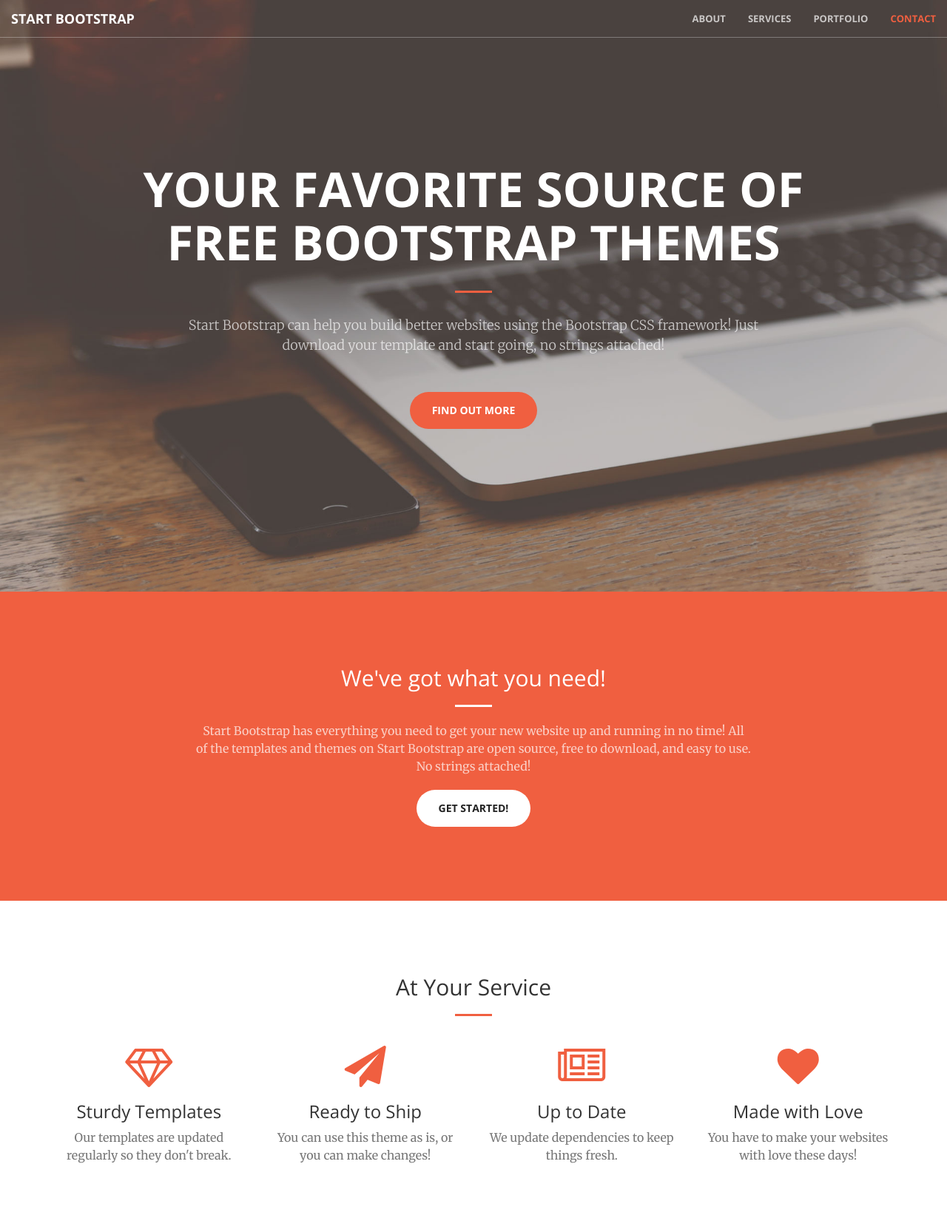
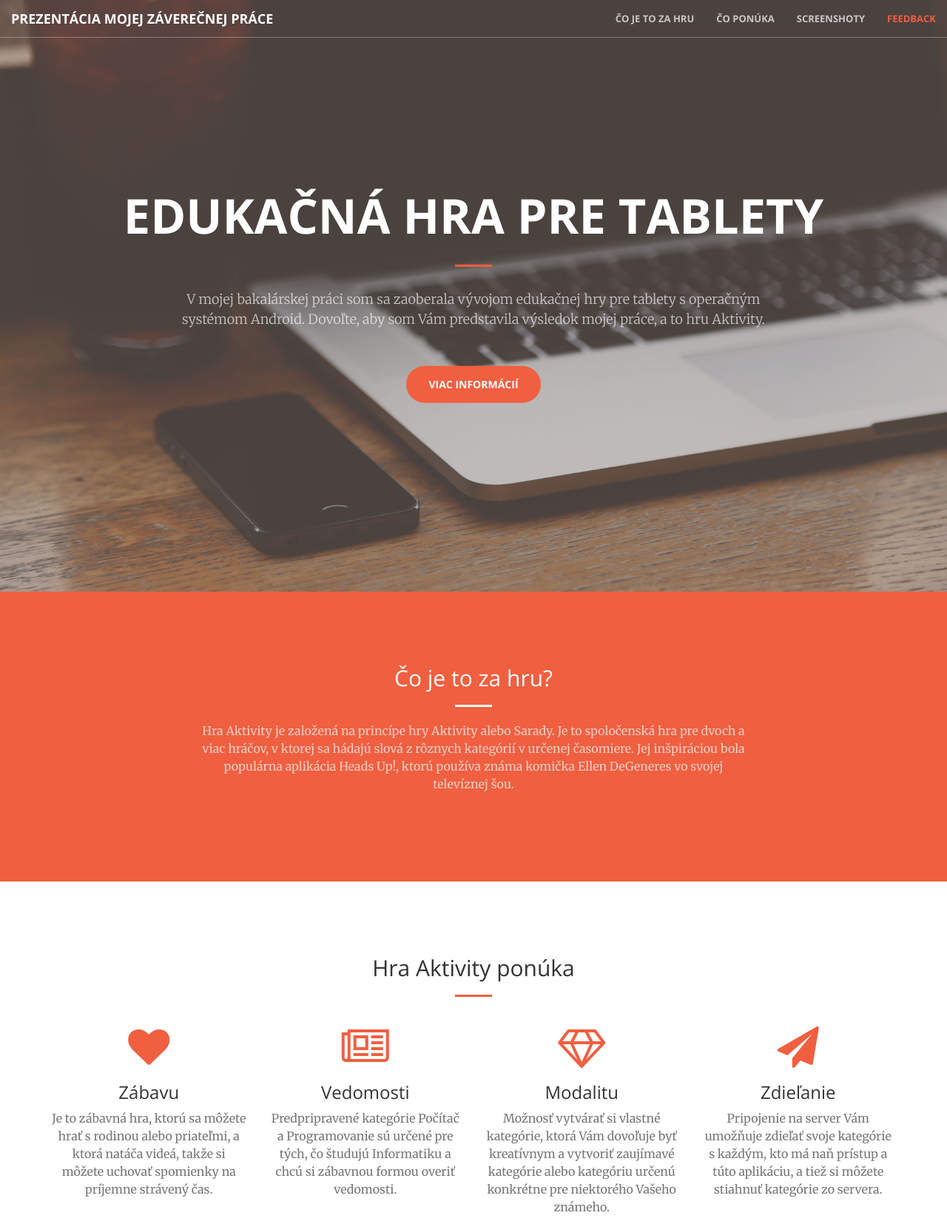
Before and after one commit to VeronikaVanova/PrezentaciaMojejZaverecnejPrace, a plain HTML site: page Stranka/public_html/index.html in a window 1280 px wide. Shown: the top 1647 px of the page at 74% size. Drawn offline with nearby package versions, Linux system fonts and the light colour scheme.

Commit message:
prepísané texty

```diff
--- a/Stranka/public_html/index.html
+++ b/Stranka/public_html/index.html
@@ -9,7 +9,7 @@
     <meta name="description" content="">
     <meta name="author" content="">
 
-    <title>Creative - Start Bootstrap Theme</title>
+    <title>Edukačná hra pre tablety</title>
 
     <!-- Bootstrap Core CSS -->
     <link rel="stylesheet" href="css/bootstrap.min.css" type="text/css">
@@ -46,23 +46,23 @@
                     <span class="icon-bar"></span>
                     <span class="icon-bar"></span>
                 </button>
-                <a class="navbar-brand page-scroll" href="#page-top">Start Bootstrap</a>
+                <a class="navbar-brand page-scroll" href="#page-top">Prezentácia mojej záverečnej práce</a>
             </div>
 
             <!-- Collect the nav links, forms, and other content for toggling -->
             <div class="collapse navbar-collapse" id="bs-example-navbar-collapse-1">
                 <ul class="nav navbar-nav navbar-right">
                     <li>
-                        <a class="page-scroll" href="#about">About</a>
+                        <a class="page-scroll" href="#about">Čo je to za hru</a>
                     </li>
                     <li>
-                        <a class="page-scroll" href="#services">Services</a>
+                        <a class="page-scroll" href="#services">Čo ponúka</a>
                     </li>
                     <li>
-                        <a class="page-scroll" href="#portfolio">Portfolio</a>
+                        <a class="page-scroll" href="#portfolio">Screenshoty</a>
                     </li>
                     <li>
-                        <a class="page-scroll" href="#contact">Contact</a>
+                        <a class="page-scroll" href="#contact">Feedback</a>
                     </li>
                 </ul>
             </div>
@@ -74,10 +74,10 @@
     <header>
         <div class="header-content">
             <div class="header-content-inner">
-                <h1>Your Favorite Source of Free Bootstrap Themes</h1>
+                <h1>Edukačná hra pre tablety</h1>
                 <hr>
-                <p>Start Bootstrap can help you build better websites using the Bootstrap CSS framework! Just download your template and start going, no strings attached!</p>
-                <a href="#about" class="btn btn-primary btn-xl page-scroll">Find Out More</a>
+                <p>V mojej bakalárskej práci som sa zaoberala vývojom edukačnej hry pre tablety s operačným systémom Android. Dovoľte, aby som Vám predstavila výsledok mojej práce, a to hru Aktivity.</p>
+                <a href="#about" class="btn btn-primary btn-xl page-scroll">Viac informácií</a>
             </div>
         </div>
     </header>
@@ -86,10 +86,9 @@
         <div class="container">
             <div class="row">
                 <div class="col-lg-8 col-lg-offset-2 text-center">
-                    <h2 class="section-heading">We've got what you need!</h2>
+                    <h2 class="section-heading">Čo je to za hru?</h2>
                     <hr class="light">
-                    <p class="text-faded">Start Bootstrap has everything you need to get your new website up and running in no time! All of the templates and themes on Start Bootstrap are open source, free to download, and easy to use. No strings attached!</p>
-                    <a href="#" class="btn btn-default btn-xl">Get Started!</a>
+                    <p class="text-faded">Hra Aktivity je založená na princípe hry Aktivity alebo Sarady. Je to spoločenská hra pre dvoch a viac hráčov, v ktorej sa hádajú slová z rôznych kategórií v určenej časomiere. Jej inšpiráciou bola populárna aplikácia Heads Up!, ktorú používa známa komička Ellen DeGeneres vo svojej televíznej šou.</p>
                 </div>
             </div>
         </div>
@@ -99,7 +98,7 @@
         <div class="container">
             <div class="row">
                 <div class="col-lg-12 text-center">
-                    <h2 class="section-heading">At Your Service</h2>
+                    <h2 class="section-heading">Hra Aktivity ponúka</h2>
                     <hr class="primary">
                 </div>
             </div>
@@ -108,30 +107,30 @@
             <div class="row">
                 <div class="col-lg-3 col-md-6 text-center">
                     <div class="service-box">
+                        <i class="fa fa-4x fa-heart wow bounceIn text-primary" data-wow-delay=".3s"></i>
+                        <h3>Zábavu</h3>
+                        <p class="text-muted">Je to zábavná hra, ktorú sa môžete hrať s rodinou alebo priateľmi, a ktorá natáča videá, takže si môžete uchovať spomienky na príjemne strávený čas.</p>
+                    </div>
+                </div>
+                <div class="col-lg-3 col-md-6 text-center">
+                    <div class="service-box">
+                        <i class="fa fa-4x fa-newspaper-o wow bounceIn text-primary" data-wow-delay=".2s"></i>
+                        <h3>Vedomosti</h3>
+                        <p class="text-muted">Predpripravené kategórie Počítač a Programovanie sú určené pre tých, čo študujú Informatiku a chcú si zábavnou formou overiť vedomosti.</p>
+                    </div>
+                </div>
+                <div class="col-lg-3 col-md-6 text-center">
+                    <div class="service-box">
                         <i class="fa fa-4x fa-diamond wow bounceIn text-primary"></i>
-                        <h3>Sturdy Templates</h3>
-                        <p class="text-muted">Our templates are updated regularly so they don't break.</p>
+                        <h3>Modalitu</h3>
+                        <p class="text-muted">Možnosť vytvárať si vlastné kategórie, ktorá Vám dovoľuje byť kreatívnym a vytvoriť zaujímavé kategórie alebo kategóriu určenú konkrétne pre niektorého Vašeho známeho.</p>
                     </div>
                 </div>
                 <div class="col-lg-3 col-md-6 text-center">
                     <div class="service-box">
                         <i class="fa fa-4x fa-paper-plane wow bounceIn text-primary" data-wow-delay=".1s"></i>
-                        <h3>Ready to Ship</h3>
-                        <p class="text-muted">You can use this theme as is, or you can make changes!</p>
-                    </div>
-                </div>
-                <div class="col-lg-3 col-md-6 text-center">
-                    <div class="service-box">
-                        <i class="fa fa-4x fa-newspaper-o wow bounceIn text-primary" data-wow-delay=".2s"></i>
-                        <h3>Up to Date</h3>
-                        <p class="text-muted">We update dependencies to keep things fresh.</p>
-                    </div>
-                </div>
-                <div class="col-lg-3 col-md-6 text-center">
-                    <div class="service-box">
-                        <i class="fa fa-4x fa-heart wow bounceIn text-primary" data-wow-delay=".3s"></i>
-                        <h3>Made with Love</h3>
-                        <p class="text-muted">You have to make your websites with love these days!</p>
+                        <h3>Zdieľanie</h3>
+                        <p class="text-muted">Pripojenie na server Vám umožňuje zdieľať svoje kategórie s každým, kto má naň prístup a túto aplikáciu, a tiež si môžete stiahnuť kategórie zo servera.</p>
                     </div>
                 </div>
             </div>
@@ -238,8 +237,8 @@
     <aside class="bg-dark">
         <div class="container text-center">
             <div class="call-to-action">
-                <h2>Free Download at Start Bootstrap!</h2>
-                <a href="#" class="btn btn-default btn-xl wow tada">Download Now!</a>
+                <h2>Hru Aktivity si môžete zadarmo stiahnuť.</h2>
+                <a href="#" class="btn btn-default btn-xl wow tada">Stiahni!</a>
             </div>
         </div>
     </aside>
@@ -248,9 +247,9 @@
         <div class="container">
             <div class="row">
                 <div class="col-lg-8 col-lg-offset-2 text-center">
-                    <h2 class="section-heading">Let's Get In Touch!</h2>
+                    <h2 class="section-heading">Feedback</h2>
                     <hr class="primary">
-                    <p>Ready to start your next project with us? That's great! Give us a call or send us an email and we will get back to you as soon as possible!</p>
+                    <p>Ak sa Vám moja aplikácia páči a máte k nej nejaké pripomienky, prípadne ste objavili nejaké bugy, dajte mi vedieť.</p>
                 </div>
                 <div class="col-lg-4 col-lg-offset-2 text-center">
                     <i class="fa fa-phone fa-3x wow bounceIn"></i>
@@ -258,7 +257,7 @@
                 </div>
                 <div class="col-lg-4 text-center">
                     <i class="fa fa-envelope-o fa-3x wow bounceIn" data-wow-delay=".1s"></i>
-                    <p><a href="mailto:your-email@your-domain.com">feedback@startbootstrap.com</a></p>
+                    <p><a href="mailto:your-email@your-domain.com">feedback@aktivity.com</a></p>
                 </div>
             </div>
         </div>
```
